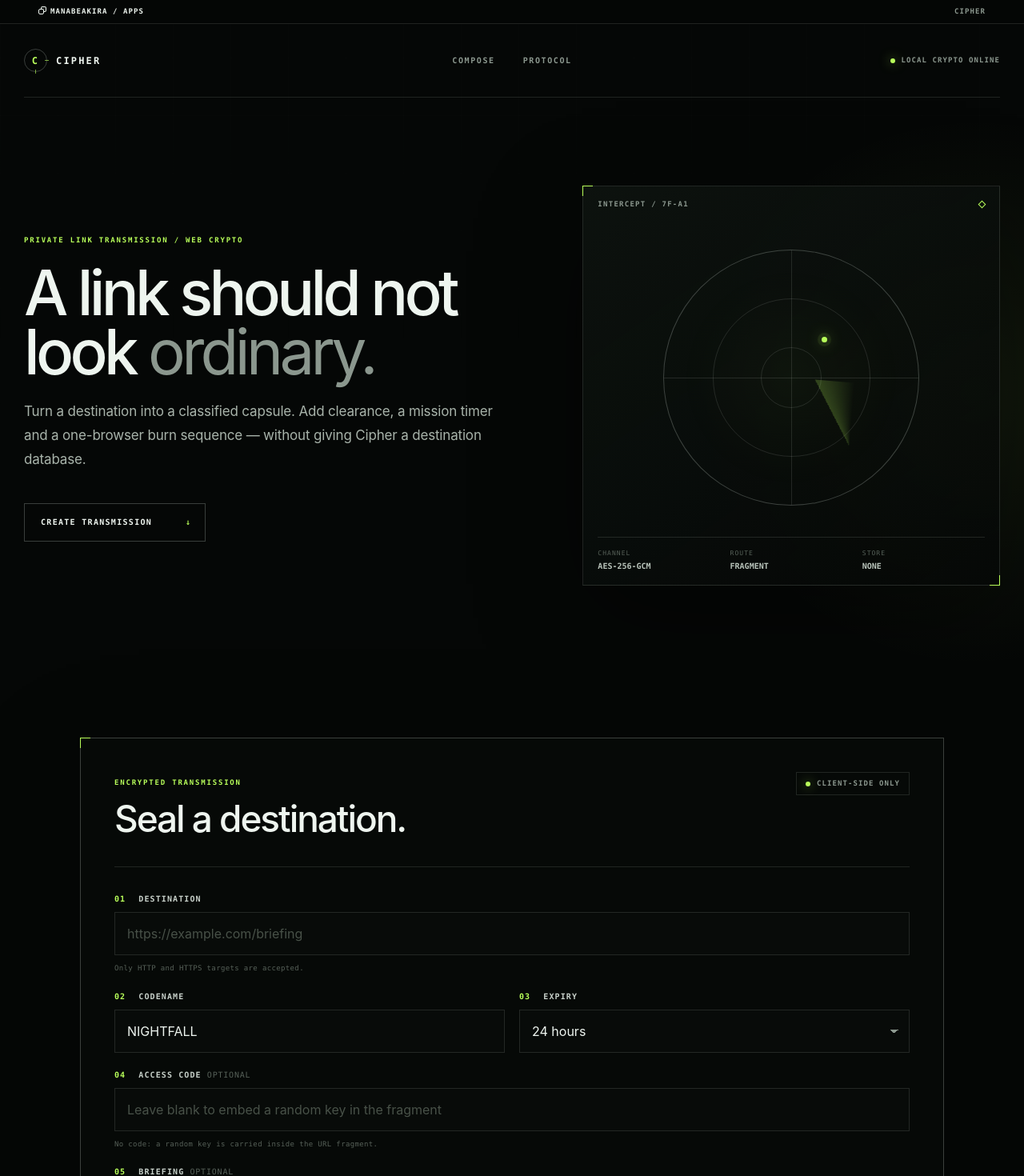
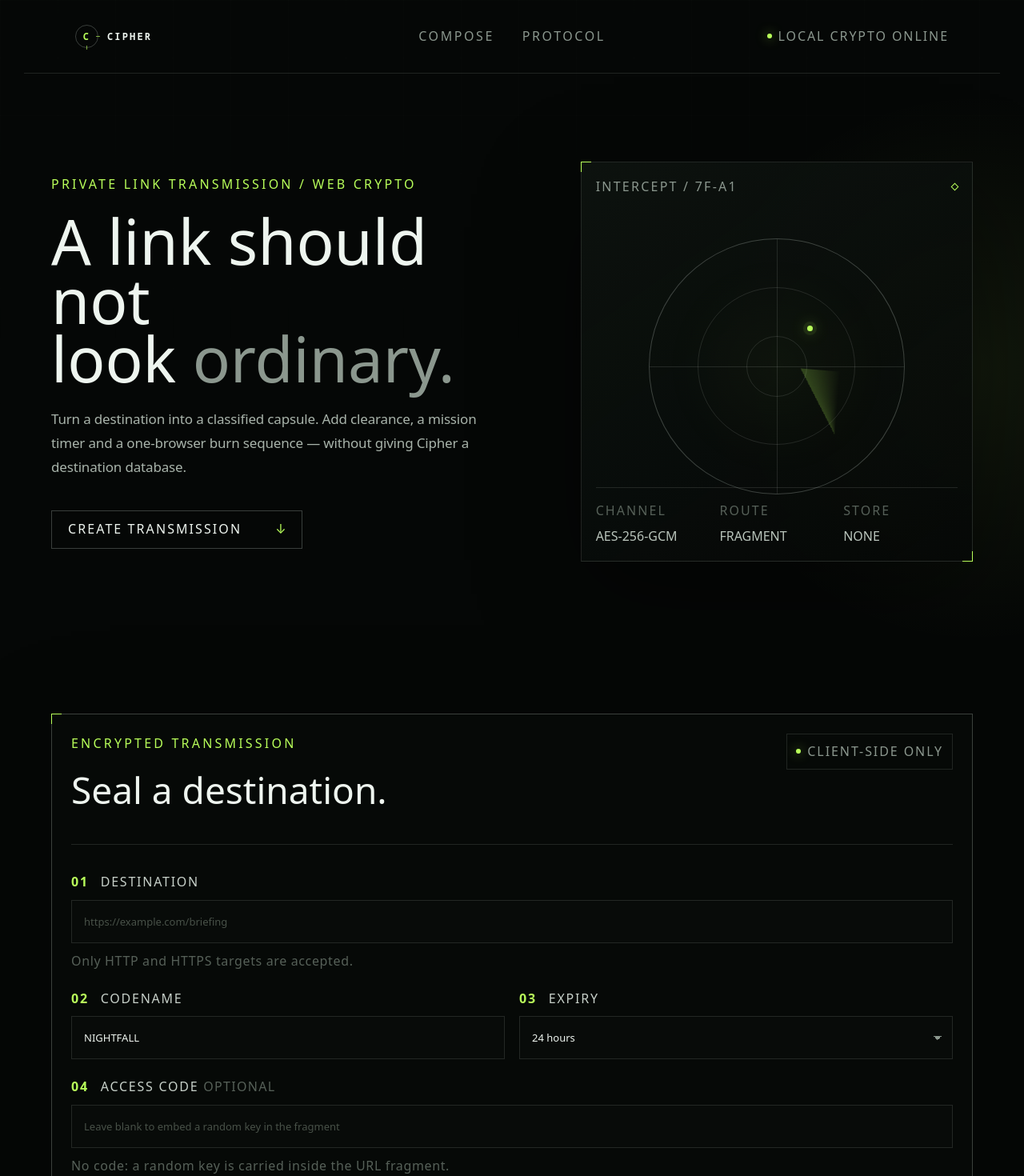
Before and after one commit to akiralazycat/cipher, a Next.js app: page / in a window 1280 px wide. Shown: the top 1470 px of the page at 80% size. Built offline with nearby package versions, Linux system fonts and the light colour scheme.

Commit message:
Refine House typography and spacing

```diff
--- a/app/globals.css
+++ b/app/globals.css
@@ -24,14 +24,7 @@
   --house-focus: #b8ff5a;
 }
 
-.house-bar { min-height: 30px; padding: 0 clamp(18px, 4vw, 48px); display: flex; align-items: center; justify-content: space-between; gap: 20px; position: relative; z-index: 100; border-bottom: 1px solid var(--house-line); background: var(--house-surface); color: var(--house-muted); backdrop-filter: blur(18px); font: 650 9px/1 var(--mono); letter-spacing: .12em; text-transform: uppercase; }
-.house-bar a { display: inline-flex; align-items: center; gap: 8px; color: var(--house-text); text-decoration: none; }
-.house-bar a:hover { color: var(--house-signal); }
-.house-bar a:focus-visible { outline: 2px solid var(--house-focus); outline-offset: 3px; }
-.house-bar__mark { width: 7px; height: 7px; border: 1px solid currentColor; border-radius: 2px; box-shadow: 3px -3px 0 -1px var(--house-surface), 3px -3px 0 0 currentColor; }
-.house-bar__product { color: var(--house-muted); }
 :where(button, a, input, textarea, select):focus-visible { outline: 2px solid var(--house-focus); outline-offset: 3px; }
-@media (max-width: 560px) { .house-bar { min-height: 28px; } .house-bar__product { display: none; } }
 @media (prefers-reduced-motion: reduce) { html { scroll-behavior: auto !important; } *, *::before, *::after { animation-duration: .01ms !important; animation-iteration-count: 1 !important; transition-duration: .01ms !important; } }
 
 html {
@@ -158,7 +151,7 @@ a {
 .site-header nav {
   display: flex;
   gap: 35px;
-  font: 600 10px/1 var(--mono);
+  font: px/1 var(--mono);
   letter-spacing: 0.16em;
   color: var(--muted);
 }
@@ -179,7 +172,7 @@ a {
   align-items: center;
   gap: 8px;
   color: var(--muted);
-  font: 600 9px/1 var(--mono);
+  font: px/1 var(--mono);
   letter-spacing: 0.12em;
 }
 
@@ -207,7 +200,7 @@ a {
 
 .eyebrow {
   display: inline-block;
-  font: 600 9px/1.2 var(--mono);
+  font: px/1.2 var(--mono);
   letter-spacing: 0.2em;
   color: var(--signal);
   text-transform: uppercase;
@@ -218,7 +211,7 @@ a {
   margin: 22px 0 24px;
   font-size: clamp(58px, 6.1vw, 92px);
   line-height: 0.94;
-  letter-spacing: -0.06em;
+  letter-spacing: 0;
   font-weight: 520;
 }
 
@@ -248,7 +241,7 @@ a {
   align-items: center;
   gap: 42px;
   color: var(--text);
-  font: 650 10px/1 var(--mono);
+  font: px/1 var(--mono);
   letter-spacing: 0.13em;
   transition: border-color 180ms ease, background 180ms ease;
 }
@@ -308,7 +301,7 @@ a {
   display: flex;
   justify-content: space-between;
   align-items: center;
-  font: 600 9px/1 var(--mono);
+  font: px/1 var(--mono);
   letter-spacing: 0.14em;
   color: var(--muted);
 }
@@ -400,12 +393,12 @@ a {
 .console-readout span {
   display: grid;
   gap: 7px;
-  font: 600 10px/1 var(--mono);
+  font: px/1 var(--mono);
   color: #b9c4bb;
 }
 
 .console-readout small {
-  font: 500 8px/1 var(--mono);
+  font: px/1 var(--mono);
   letter-spacing: 0.13em;
   color: var(--faint);
 }
@@ -433,7 +426,7 @@ a {
 .builder-heading h2 {
   margin: 10px 0 0;
   font-size: clamp(31px, 4vw, 46px);
-  letter-spacing: -0.045em;
+  letter-spacing: 0;
   font-weight: 520;
 }
 
@@ -460,7 +453,7 @@ a {
 
 .field-label {
   color: #c7d0c9;
-  font: 650 10px/1.2 var(--mono);
+  font: px/1.2 var(--mono);
   letter-spacing: 0.11em;
   text-transform: uppercase;
 }
@@ -528,7 +521,7 @@ a {
 .field small,
 .toggle-row small {
   color: var(--faint);
-  font: 500 9px/1.5 var(--mono);
+  font: px/1.5 var(--mono);
   letter-spacing: 0.04em;
 }
 
@@ -593,7 +586,7 @@ a {
 .form-error {
   color: var(--danger);
   margin: -8px 0 18px;
-  font: 600 10px/1.4 var(--mono);
+  font: px/1.4 var(--mono);
   letter-spacing: 0.04em;
 }
 
@@ -672,7 +665,7 @@ a {
 .destination-line small,
 .dossier-meta small {
   color: var(--faint);
-  font: 600 8px/1 var(--mono);
+  font: px/1 var(--mono);
   letter-spacing: 0.14em;
 }
 
@@ -696,7 +689,7 @@ a {
   text-overflow: ellipsis;
   white-space: nowrap;
   color: #818d83;
-  font: 500 9px/1.2 var(--mono);
+  font: px/1.2 var(--mono);
 }
 
 .output-actions {
@@ -717,7 +710,7 @@ a {
   background: transparent;
   color: #c8d1ca;
   cursor: pointer;
-  font: 650 9px/1 var(--mono);
+  font: px/1 var(--mono);
   letter-spacing: 0.1em;
 }
 
@@ -741,7 +734,7 @@ a {
   display: flex;
   justify-content: space-between;
   color: var(--faint);
-  font: 600 9px/1 var(--mono);
+  font: px/1 var(--mono);
   letter-spacing: 0.16em;
 }
 
@@ -789,7 +782,7 @@ a {
 
 .feature-grid article > span {
   color: var(--signal);
-  font: 600 9px/1 var(--mono);
+  font: px/1 var(--mono);
 }
 
 .feature-grid h3 {
@@ -858,7 +851,7 @@ a {
   justify-self: end;
   display: flex;
   gap: 15px;
-  font: 600 8px/1 var(--mono);
+  font: px/1 var(--mono);
   letter-spacing: 0.08em;
 }
 
@@ -910,7 +903,7 @@ a {
   margin: 13px 0 12px;
   font-size: clamp(34px, 5vw, 54px);
   line-height: 1;
-  letter-spacing: -0.045em;
+  letter-spacing: 0;
   font-weight: 520;
 }
 
@@ -989,7 +982,7 @@ a {
 .lock-glyph b {
   position: absolute;
   bottom: 22px;
-  font: 700 8px/1 var(--mono);
+  font: px/1 var(--mono);
   letter-spacing: 1px;
 }
 
@@ -1014,14 +1007,14 @@ a {
   background: var(--signal);
   color: #080b09;
   cursor: pointer;
-  font: 750 9px/1 var(--mono);
+  font: px/1 var(--mono);
   letter-spacing: 0.12em;
 }
 
 .denied-copy {
   margin-top: 13px;
   color: var(--danger);
-  font: 650 8px/1 var(--mono);
+  font: px/1 var(--mono);
   letter-spacing: 0.13em;
 }
 
@@ -1049,7 +1042,7 @@ a {
   color: var(--signal);
   padding: 8px 10px;
   transform: rotate(2deg);
-  font: 700 8px/1 var(--mono);
+  font: px/1 var(--mono);
   letter-spacing: 0.16em;
 }
 
@@ -1098,7 +1091,7 @@ a {
   text-overflow: ellipsis;
   white-space: nowrap;
   color: #bec8c0;
-  font: 600 9px/1.2 var(--mono);
+  font: px/1.2 var(--mono);
   letter-spacing: 0.03em;
 }
 
@@ -1109,7 +1102,7 @@ a {
 .microcopy {
   text-align: center;
   color: var(--faint);
-  font: 500 8px/1.5 var(--mono);
+  font: px/1.5 var(--mono);
   margin: 11px 0 0;
 }
 
@@ -1154,7 +1147,7 @@ a {
   justify-content: space-between;
   align-items: center;
   color: var(--faint);
-  font: 600 8px/1 var(--mono);
+  font: px/1 var(--mono);
   letter-spacing: 0.1em;
 }
 
@@ -1234,7 +1227,7 @@ a {
 
   .live-indicator,
   .terminal-status {
-    font-size: 7px;
+    font-size: 11px;
   }
 
   .hero {
@@ -1350,7 +1343,7 @@ a {
   .terminal-footer {
     min-height: 64px;
     gap: 10px;
-    font-size: 6px;
+    font-size: 11px;
   }
 }
 
@@ -1361,3 +1354,31 @@ a {
     animation-iteration-count: 1 !important;
   }
 }
+
+/* House v1: shared typography and spacing contract. */
+:root {
+  --font-ui: system-ui, -apple-system, BlinkMacSystemFont, "Segoe UI", Roboto, "Noto Sans", "Helvetica Neue", Arial, sans-serif;
+  --font-mono: ui-monospace, "SFMono-Regular", "Cascadia Mono", "Roboto Mono", "Noto Sans Mono", Menlo, Consolas, monospace;
+  --font-editorial: ui-serif, "New York", Georgia, "Times New Roman", serif;
+  --mono: var(--font-mono); --sans: var(--font-ui);
+  --text-decorative: 10px; --text-meta: 11px; --text-label: 12px; --text-control: 13px;
+  --text-body-sm: 14px; --text-body: 16px; --text-lede: clamp(17px, 1.5vw, 20px);
+  --space-1: 4px; --space-2: 8px; --space-3: 12px; --space-4: 16px; --space-5: 24px;
+  --space-6: 32px; --space-7: 48px; --space-8: 64px; --space-9: 96px; --space-10: 128px;
+  --page-gutter: clamp(20px, 5vw, 72px); --section-space: clamp(64px, 8vw, 112px);
+  --card-padding: clamp(16px, 2vw, 24px); --content-max: 1480px;
+  --header-height: 72px; --toolbar-height: 64px;
+}
+
+body { font-family: var(--font-ui); line-height: 1.55; }
+p { max-width: 68ch; }
+.site-header, .terminal-header { min-height: var(--header-height); padding-inline: var(--page-gutter); }
+.hero, .builder-shell, .protocol, .site-footer { width: min(var(--content-max), calc(100% - (2 * var(--page-gutter)))); margin-inline: auto; }
+.builder-shell { padding: var(--card-padding); }
+.protocol { padding-block: var(--section-space); }
+.site-footer { min-height: 128px; padding-block: var(--space-7); }
+.field-label, .toggle-row, .security-note p, .microcopy, .briefing { font-family: var(--font-ui); }
+.field input, .field select, .field textarea, .code-form input, .code-form button, .launch-button, .return-link { min-height: 40px; font-size: var(--text-control); }
+
+@media (max-width: 760px) { .site-footer { min-height: 96px; padding-block: var(--space-6); } }
+@media (pointer: coarse) { .field input, .field select, .field textarea, .code-form input, .code-form button, .launch-button, .return-link { min-height: 44px; } }
--- a/app/page.tsx
+++ b/app/page.tsx
@@ -1,5 +1,4 @@
 import CipherBuilder from "@/components/cipher-builder";
-import { HouseBar } from "@/components/house-bar";
 
 const features = [
   ["01", "Fragment sealed", "The encrypted capsule lives after # in the URL, so the destination is not part of the normal HTTP request to Cipher."],
@@ -10,7 +9,6 @@ const features = [
 export default function Home() {
   return (
     <>
-      <HouseBar product="Cipher" />
       <main className="home-page">
       <div className="ambient-grid" aria-hidden="true" />
       <header className="site-header">
--- a/components/house-bar.tsx
+++ /dev/null
@@ -1,11 +0,0 @@
-export function HouseBar({ product }: { product: string }) {
-  return (
-    <nav className="house-bar" aria-label="Manabeakira apps">
-      <a href="https://app.manabeakira.com" aria-label="Open Manabeakira apps">
-        <span className="house-bar__mark" aria-hidden="true" />
-        <span>manabeakira / apps</span>
-      </a>
-      <span className="house-bar__product">{product}</span>
-    </nav>
-  );
-}
```
